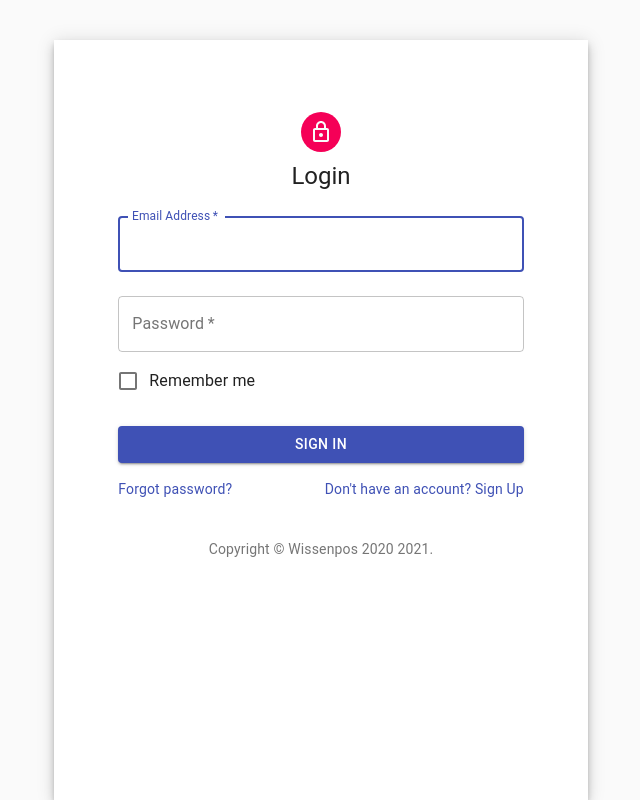
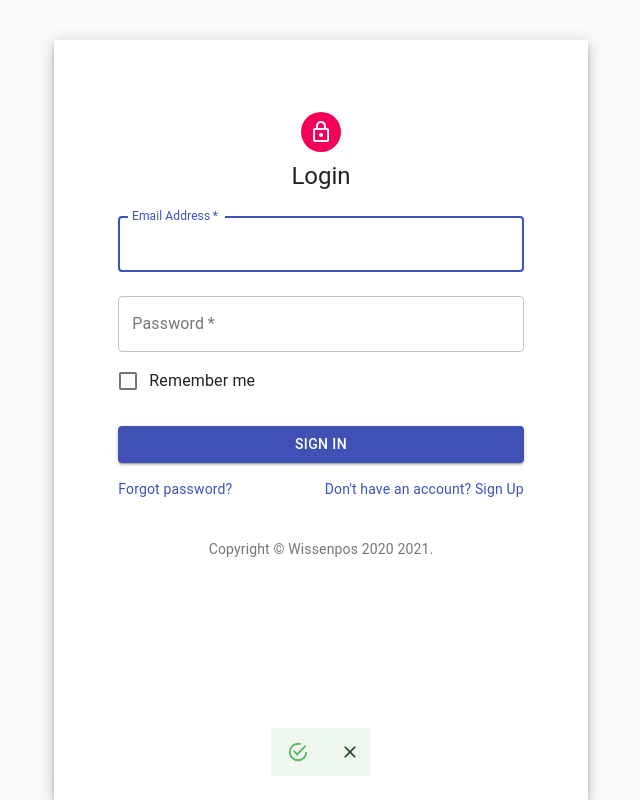
Before and after one commit to Sundaybrian/wissenpos-portal, a React (Create React App) app: page /login in a window 1280 px wide. Shown: the whole page, without its empty margins (319-959 px from the left). Built offline with nearby package versions, Linux system fonts and the light colour scheme.

Commit message:
Add: alert compoent

```diff
--- a/src/App/App.js
+++ b/src/App/App.js
@@ -21,6 +21,7 @@ import { logoutUser } from "../Redux/actions/authActions";
 import { SET_AUTHENTICATED } from "../Redux/types";
 
 import axios from "axios";
+import Alert from "../Components/Base/Alert";
 
 const theme = createMuiTheme({
     typography: {
@@ -45,6 +46,7 @@ if (localStorage.token) {
 function App() {
     return (
         <>
+            <Alert />
             <Switch>
                 {routes.map((route, index) => (
                     <Route
```
